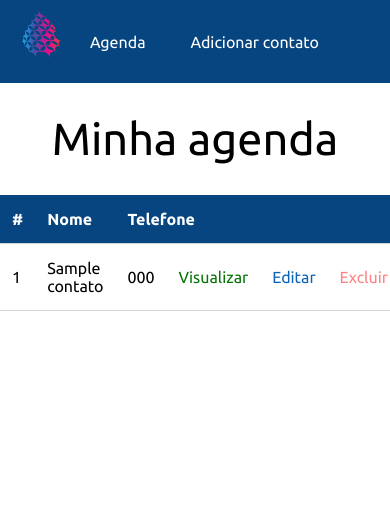
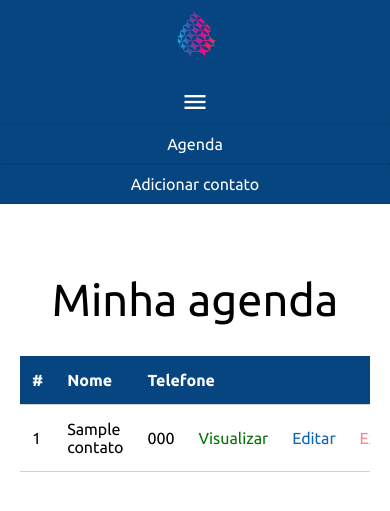
Before and after one commit to opedrovs/php, a PHP site: page /index.php in a window 390 px wide; the page is wider, and only the part inside the window is pictured. Shown: the top 511 px of that part. Run offline with PHP 8.4, Linux system fonts and the light colour scheme; tables that the repository leaves empty or names only in its code hold one stand-in row (values such as "Sample post").

Commit message:
adicionando media queries e menu responsivo

```diff
--- /dev/null
+++ b/udemy/cursophp/17_agenda_ref/assets/css/media-query.css
@@ -0,0 +1,39 @@
+@charset "UTF-8";
+
+@media screen and (max-width: 765px) {
+    header {
+        display: block;
+    }
+
+    #logo {
+        display: block;
+        margin: 0 auto;
+    }
+
+    .burguer {
+        display: block;
+    }
+
+    .nav-list {
+        display: block;
+        text-align: center;
+    }
+
+    .nav-link {
+        padding: 10px;
+        display: block;
+        border-top: #033b70 1px dotted;
+        border-bottom: #033b70 1px dotted;
+    }
+
+    .nav-link:hover {
+        background-color: white;
+        color: #033b70;
+    }
+}
+
+@media screen and (max-width: 650px) {
+    main {
+        padding: 20px;
+    }
+}
--- a/udemy/cursophp/17_agenda_ref/assets/css/style.css
+++ b/udemy/cursophp/17_agenda_ref/assets/css/style.css
@@ -31,7 +31,20 @@ header {
     width: 80px;
 }
 
-.navbar {
+.burguer {
+    display: none;
+    color: white;
+    font-size: 28px;
+    text-align: center;
+    cursor: pointer;
+    padding: 8px;
+}
+
+.burguer:hover {
+    background-color: #023666;
+}
+
+.nav-list {
     display: flex;
     gap: 25px;
     list-style-type: none;
@@ -41,6 +54,7 @@ header {
     color: white;
     text-decoration: none;
     padding: 10px;
+    transition-duration: .3s;
 }
 
 .nav-link:hover {
@@ -65,6 +79,7 @@ main > p {
 
 .table-content {
     margin: auto;
+    overflow-x: auto;
 }
 
 .table-content table {
--- /dev/null
+++ b/udemy/cursophp/17_agenda_ref/assets/js/script.js
@@ -0,0 +1,20 @@
+(function() {
+    const burguer = document.querySelector('.burguer');
+    const navbar = document.querySelector('.navbar');
+
+    burguer.addEventListener('click', () => {
+        if(navbar.style.display === 'block') {
+            navbar.style.display = 'none';
+        } else {
+            navbar.style.display = 'block';
+        }
+    });
+
+    window.addEventListener('resize', () => {
+        if(window.innerWidth >= 765) {
+            navbar.style.display = 'block';
+        } else {
+            navbar.style.display = 'none';
+        }
+    });
+})();
--- a/udemy/cursophp/17_agenda_ref/create.php
+++ b/udemy/cursophp/17_agenda_ref/create.php
@@ -41,6 +41,7 @@
 
             die();
         }
+
     }
 ?>
 
--- a/udemy/cursophp/17_agenda_ref/delete.php
+++ b/udemy/cursophp/17_agenda_ref/delete.php
@@ -1,4 +1,5 @@
 <?php
+    include_once("./config/connect.php");
 
     $id = $_GET["id"];
 
--- a/udemy/cursophp/17_agenda_ref/edit.php
+++ b/udemy/cursophp/17_agenda_ref/edit.php
@@ -51,7 +51,6 @@
 
             die();
         }
-
     }
 ?>
 
--- a/udemy/cursophp/17_agenda_ref/index.php
+++ b/udemy/cursophp/17_agenda_ref/index.php
@@ -11,7 +11,6 @@
 ?>
 
     <main>
-
         <?php
             if(isset($_SESSION['flash_message'])) {
                 $message = $_SESSION['flash_message'];
--- a/udemy/cursophp/17_agenda_ref/templates/footer.php
+++ b/udemy/cursophp/17_agenda_ref/templates/footer.php
@@ -1,2 +1,3 @@
+    <script src="./assets/js/script.js"></script>
 </body>
 </html>
--- a/udemy/cursophp/17_agenda_ref/templates/header.php
+++ b/udemy/cursophp/17_agenda_ref/templates/header.php
@@ -8,14 +8,17 @@
     <meta charset="UTF-8">
     <meta name="viewport" content="width=device-width, initial-scale=1.0">
     <title>Agenda de Contatos</title>
-    <link rel="stylesheet" href="./assets/css/style.css">
+    <link href="https://fonts.googleapis.com/icon?family=Material+Icons" rel="stylesheet">
+    <link rel="stylesheet" href="./assets/css/style.css" media="all">
+    <link rel="stylesheet" href="./assets/css/media-query.css">
 </head>
-<body>
+<body class="body">
     <header>
         <a href="index.php" target="_self" rel="prev"><img src="./assets/img/logo.png" alt="Logo" id="logo"></a>
 
-        <nav>
-            <ul class="navbar">
+        <i class="material-icons burguer">menu</i>
+        <nav class="navbar">
+            <ul class="nav-list">
                 <li><a href="index.php" target="_self" rel="prev" class="nav-link">Agenda</a></li>
                 <li><a href="create.php" target="_self" rel="prev" class="nav-link">Adicionar contato</a></li>
             </ul>
```
